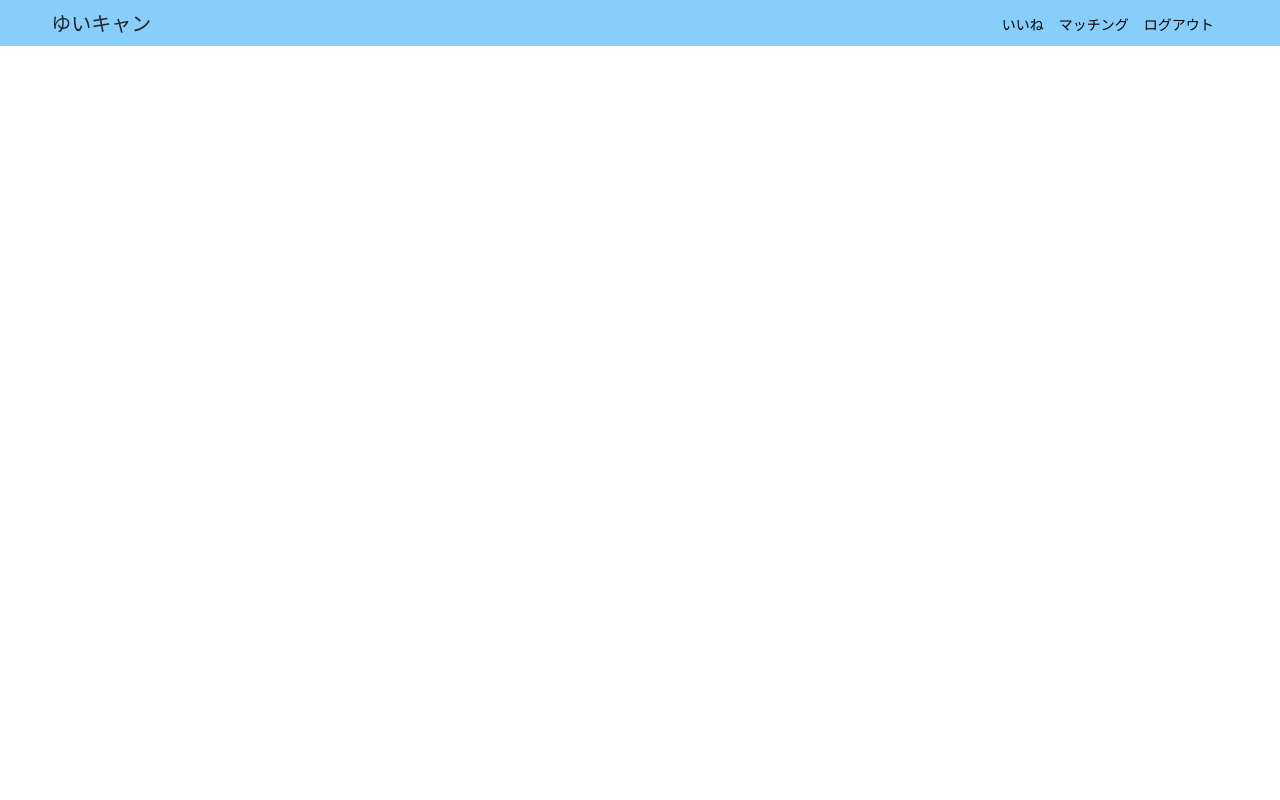
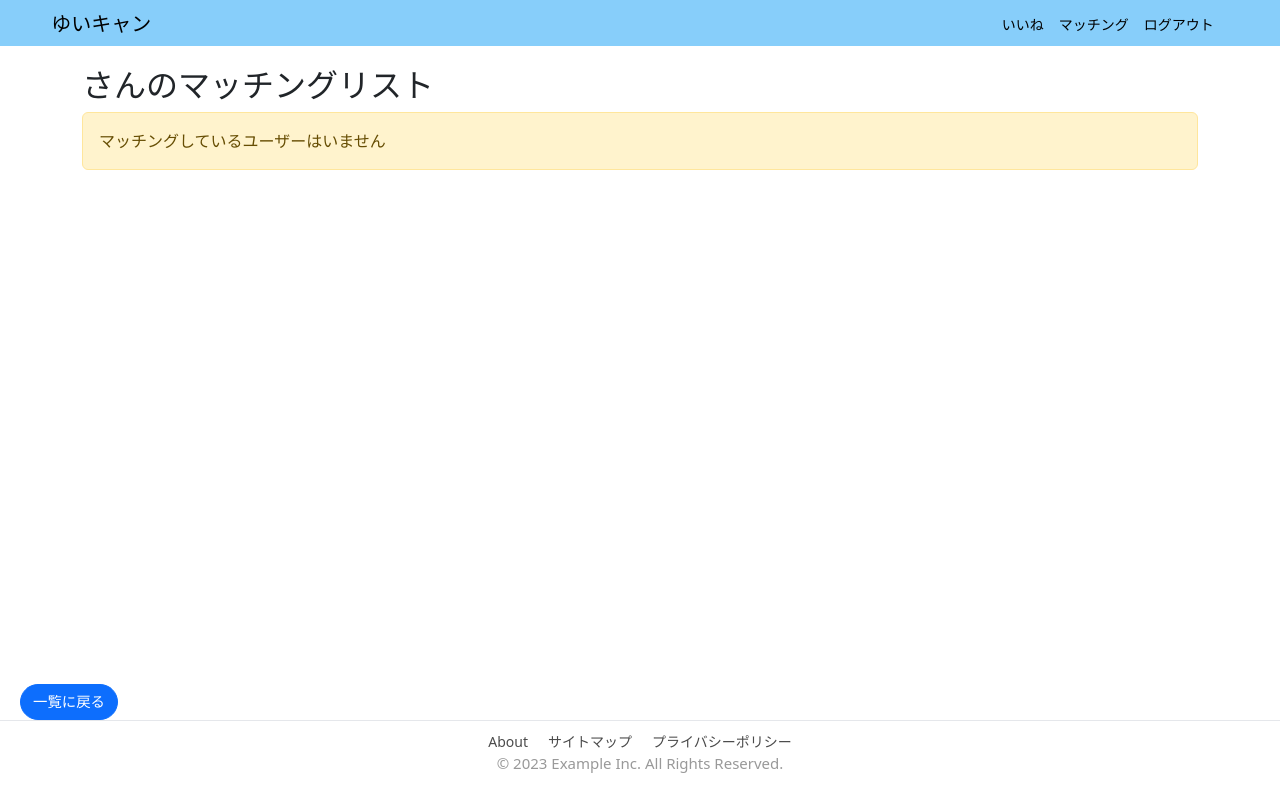
Before and after one commit to e235733/YuiCam, a Flask app: template templates/matching_list.html in a window 1280 px wide. Run offline with Flask 3, Linux system fonts and the light colour scheme; the template is opened without the code that fills it, so the values that code supplies are empty.

Commit message:
マッチングリスト、いいねリスト、軽微な修正

```diff
--- a/app.py
+++ b/app.py
@@ -65,10 +65,12 @@ class User(UserMixin, db.Model):
     # リレーションシップ
     likes_given = db.relationship('Like', foreign_keys='Like.liker_id', backref='liker', lazy='dynamic')
     likes_received = db.relationship('Like', foreign_keys='Like.liked_id', backref='liked', lazy='dynamic')
-    matches = db.relationship('Match',
-                              primaryjoin="or_(Match.user1_id==User.id, Match.user2_id==User.id)",
-                              backref='users', lazy='dynamic')
-
+    matches = db.relationship(
+        'Match',
+        primaryjoin="or_(foreign(Match.user1_id) == User.id, foreign(Match.user2_id) == User.id)",
+        backref='users',
+        lazy='dynamic'
+    )
     def set_password(self, password):
         self.password = generate_password_hash(password)
 
@@ -121,7 +123,6 @@ class Like(db.Model):
 class Match(db.Model):
     __tablename__ = 'match'
 
-    # Matchテーブル
     id = db.Column(db.Integer, primary_key=True)
     user1_id = db.Column(db.Integer, db.ForeignKey('user.id'), nullable=False)
     user2_id = db.Column(db.Integer, db.ForeignKey('user.id'), nullable=False)
@@ -260,12 +261,16 @@ def profile_detail(user_id):
 @app.route('/<int:user_id>/matching_list')
 @login_required
 def matching_list(user_id):
-    if user_id != session.get('user_id'):
-        return redirect(url_for('login'))
-
     user = User.query.get(user_id)
     if not user:
         flash('User not found.')
+        return redirect(url_for('login'))
+
+    # 現在のログインユーザーのIDをセッションから取得
+    current_user_id = session.get('user_id')
+    current_user = User.query.get(current_user_id)
+    if not current_user:
+        flash('Current user not found.')
         return redirect(url_for('login'))
 
     # マッチしたユーザーを取得
@@ -276,7 +281,7 @@ def matching_list(user_id):
         else:
             matched_users.append(User.query.get(match.user1_id))
 
-    return render_template('matching_list.html',matched_users=matched_users,user=user)
+    return render_template('matching_list.html', matches=matched_users, user=user, current_user=current_user)
 
 #いいねリスト
 @app.route('/<int:user_id>/like_list', methods=['GET'])
@@ -344,17 +349,15 @@ def like(liked_id):
     liked_user = User.query.get(liked_id)
 
     if not user or not liked_user:
-        # flash('User not found.')
         return redirect(url_for('index', user_id=user_id))
 
     if user.toggle_like(liked_user):
         if liked_user.has_liked(user):
             Match.create_match(user, liked_user)
-            # flash('It\'s a match!')
-    #     else:
-    #         flash('Liked.')
-    # else:
-    #     flash('Like removed.')
+            flash('It\'s a match!')
+    else:
+        flash('Like removed.')
+
     return redirect(url_for('index', user_id=user_id))
 
 # 読み取り専用のプロフィール詳細ページ
--- a/static/style.css
+++ b/static/style.css
@@ -12,6 +12,7 @@ header {
     z-index: 999;
     display: flex;
     align-items: center;
+    margin-bottom: 20px;
 
 }
 h1 {
@@ -98,9 +99,21 @@ body {
 
     .footer {
         display: flex;
-        justify-content: space-between;
-      }
+        flex-direction: column; /* 縦に並べる */
+        align-items: center; /* 中央揃え */
+    }
 
+    .footer ul {
+        display: flex;
+        flex-direction: column; /* 縦に並べる */
+        align-items: center; /* 中央揃え */
+        padding: 0;
+        margin: 0;
+    }
+
+    .footer li {
+        margin: 10px 0; /* 縦方向の間隔調整 */
+    }
       .md-flex {
         display: flex;
       }
@@ -135,6 +148,30 @@ body {
     bottom: 0;
     font-size: 15px;
     border-top: 1px solid #e5e7eb;
+    display: flex;
+    flex-direction: column;
+    align-items: center; /* 中央揃え */
+    justify-content: center; /* 垂直方向の中央揃え */
+}
+
+.footer ul {
+    display: flex;
+    justify-content: center; /* 横方向の中央揃え */
+    padding: 0;
+    margin: 0;
+}
+
+.footer li {
+    margin: 0 10px; /* リストアイテムの間隔調整 */
+}
+
+.footer a {
+    text-decoration: none;
+    color: #4b4b4b;
+}
+
+.footer a:hover {
+    color: #000;
 }
 
 .c-grid {
--- a/templates/index.html
+++ b/templates/index.html
@@ -9,7 +9,7 @@
 </head>
 <body>
     <header>
-        <h1 style="margin:0;padding:0;font-size: 20px;">ゆいキャン</h1>
+        <h1 style="margin:0;padding:0;font-size: 20px;"><a href="{{url_for('index')}}" style=text-decoration:none;color:#000>ゆいキャン</a></h1>
         <nav>
             <ul>
                 <li><a href="{{url_for('like_list',user_id=user.id)}}" style=text-decoration:none;color:#000>いいね</a></li>
--- a/templates/matching_list.html
+++ b/templates/matching_list.html
@@ -3,41 +3,60 @@
 <head>
   <meta charset="utf-8">
   <meta name="viewport" content="width=device-width, initial-scale=1">
-  <title>Bootstrap demo</title>
+  <title>{{ current_user.username }}さんのマッチングリスト - ゆいキャン</title>
   <link href="https://cdn.jsdelivr.net/npm/bootstrap@5.3.0/dist/css/bootstrap.min.css" rel="stylesheet" integrity="sha384-9ndCyUaIbzAi2FUVXJi0CjmCapSmO7SnpJef0486qhLnuZ2cdeRhO02iuK6FUUVM" crossorigin="anonymous">
   <link rel="stylesheet" href="{{ url_for('static', filename='style.css') }}">
 </head>
 <body>
   <header>
-        <h1 style="margin:0;padding:0;font-size: 20px;">ゆいキャン</h1>
+    <h1 style="margin:0;padding:0;font-size: 20px;"><a href="{{ url_for('index') }}" style="text-decoration:none;color:#000">ゆいキャン</a></h1>
     <nav>
         <ul>
-                <li><a href="{{url_for('like_list',user_id=user.id)}}" style=text-decoration:none;color:#000>いいね</a></li>
-                <li><a href="{{url_for('matching_list',user_id=user.id)}}" style=text-decoration:none;color:#000>マッチング</a></li>
-                <li><a href="{{ url_for('logout') }}" style=text-decoration:none;color:#000>ログアウト</a></li>
-                <li><a href="{{url_for('profile_detail',user_id=user.id)}}" style=text-decoration:none;color:#000>{{session['username']}}</a></li>
+            <li><a href="{{ url_for('like_list', user_id=current_user.id) }}" style="text-decoration:none;color:#000">いいね</a></li>
+            <li><a href="{{ url_for('matching_list', user_id=current_user.id) }}" style="text-decoration:none;color:#000">マッチング</a></li>
+            <li><a href="{{ url_for('logout') }}" style="text-decoration:none;color:#000">ログアウト</a></li>
+            <li><a href="{{ url_for('profile_detail', user_id=current_user.id) }}" style="text-decoration:none;color:#000">{{ current_user.username }}</a></li>
         </ul>
     </nav>
   </header>
+
   <div class="container">
+    <h2>{{ current_user.username }}さんのマッチングリスト</h2>
+    {% if matches %}
       <div class="row">
-      {% for user in users %}
+        {% for match in matches %}
           {% if loop.index0 % 3 == 0 and not loop.first %}
             </div><div class="row">
           {% endif %}
           <div class="col-md-4 mb-4">
             <div class="card">
-            <img src="{{url_for('profile_picture',user_id=user.id )}}" class="card-img-top" alt="...">
+              <img src="{{ url_for('profile_picture', user_id=match.id) }}" class="card-img-top" alt="プロフィール写真" width="400" height="300">
               <div class="card-body">
-              <h5 class="card-title">{{user.username}}</h5>
-              <p class="card-text">{{user.email}}</p>
-              <a href="#" class="btn btn-primary">いいね！</a>
+                <h5 class="card-title">{{ match.username }}</h5>
+                <p class="card-text">{{ match.email }}</p>
+                <a href="{{ url_for('public_profile_detail', user_id=match.id) }}" class="btn btn-primary">プロフィールを見る</a>
               </div>
             </div>
           </div>
         {% endfor %}
       </div>
+    {% else %}
+      <div class="alert alert-warning" role="alert">
+        マッチングしているユーザーはいません
       </div>
+    {% endif %}
+  </div>
+
+  <a href="{{ url_for('index', user_id=current_user.id) }}" class="btn btn-primary btn-sm back-to-list-btn">一覧に戻る</a>
+
+  <footer class="footer">
+      <ul class="md-flex">
+        <li><a href="#">About</a></li>
+        <li><a href="#">サイトマップ</a></li>
+        <li><a href="#">プライバシーポリシー</a></li>
+      </ul>
+      <p class="copyright">© 2023 Example Inc. All Rights Reserved.</p>
+    </footer>
 
   <script src="https://cdn.jsdelivr.net/npm/bootstrap@5.3.0/dist/js/bootstrap.bundle.min.js" integrity="sha384-geWF76RCwLtnZ8qwWowPQNguL3RmwHVBC9FhGdlKrxdiJJigb/j/68SIy3Te4Bkz" crossorigin="anonymous"></script>
 </body>
--- a/templates/profile_detail.html
+++ b/templates/profile_detail.html
@@ -9,7 +9,7 @@
 </head>
 <body>
     <header>
-        <h1 style="margin:0;padding:0;font-size: 20px;">ゆいキャン</h1>
+        <h1 style="margin:0;padding:0;font-size: 20px;"><a href="{{url_for('index')}}" style=text-decoration:none;color:#000>ゆいキャン</a></h1>
         <nav>
             <ul>
                 <li><a href="{{url_for('like_list',user_id=user.id)}}" style=text-decoration:none;color:#000>いいね</a></li>
```
Also changed, not shown: templates/like_list.html (+7 -6 lines), templates/profile_edit.html (+10 -6 lines), templates/public_profile_detail.html (+5 -7 lines). Lines whose indentation alone changed are shown as unchanged.
